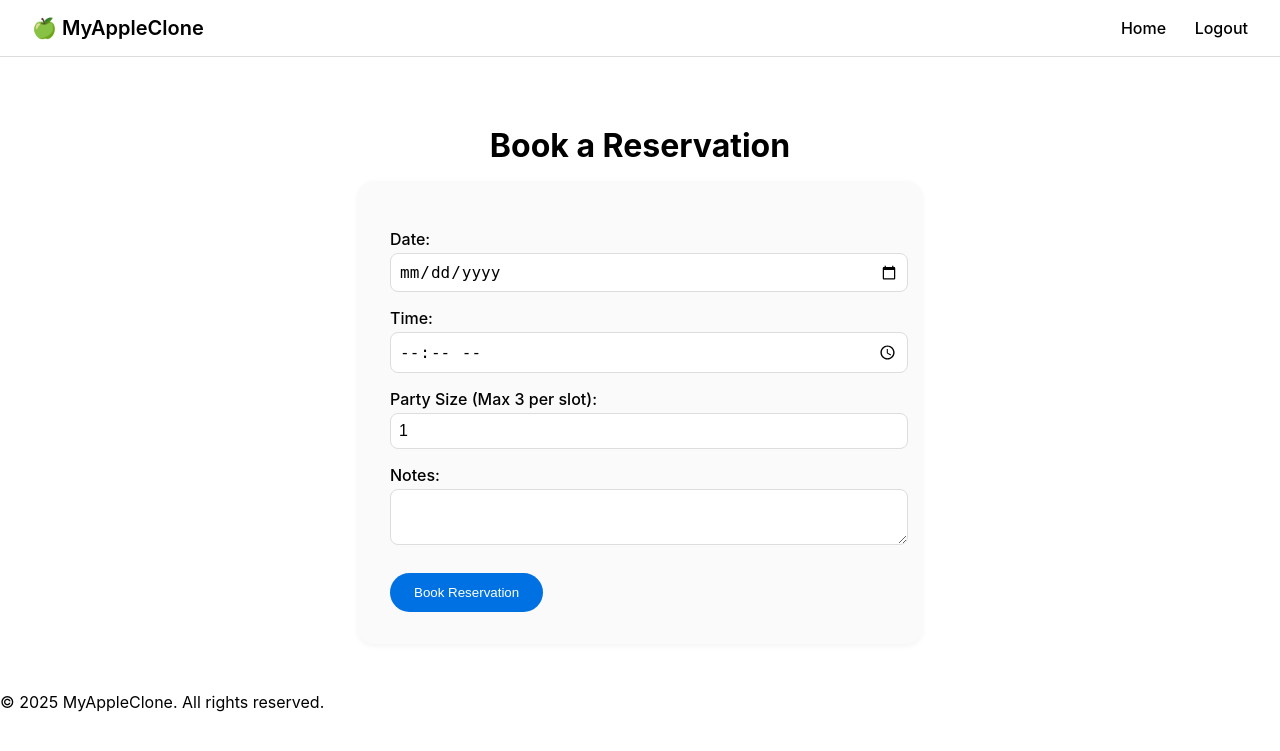
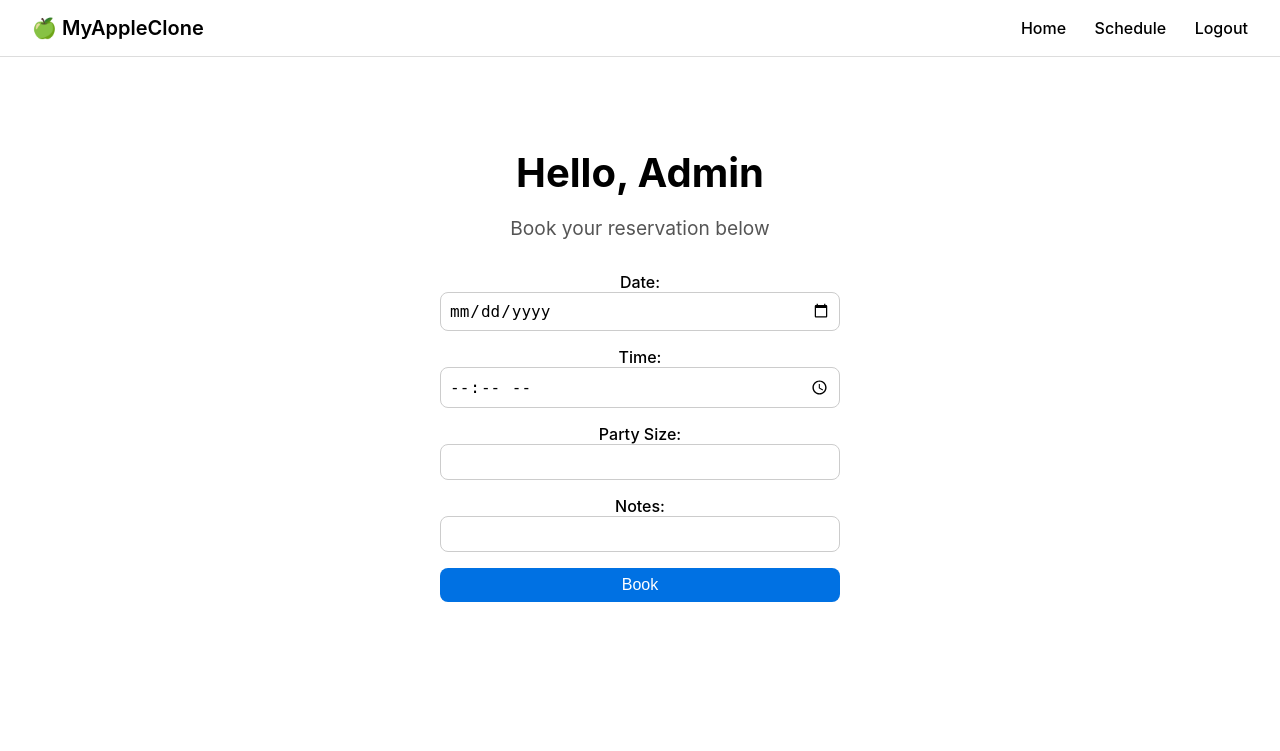
Before and after one commit to Ben-Meredith/signup1.0, a Flask app: page /schedule in a window 1280 px wide. Shown: the top 751 px of the page. Run offline with Flask 3, Linux system fonts and the light colour scheme; the visitor is signed in with stand-in values (Sample User, id 1); data comes from the database, SQL or seed files in the repository.

Commit message:
Update schedule.html

```diff
--- a/templates/schedule.html
+++ b/templates/schedule.html
@@ -5,19 +5,20 @@
 <meta name="viewport" content="width=device-width, initial-scale=1.0">
 <title>Book a Reservation</title>
 <style>
-    body { margin: 0; font-family: -apple-system, BlinkMacSystemFont, "Segoe UI", Roboto, sans-serif; background: #fff; color: #000; }
-    header { display: flex; justify-content: space-between; align-items: center; padding: 1rem 2rem; border-bottom: 1px solid #ddd; position: sticky; top: 0; background: #fff; z-index: 100; }
-    .logo { font-weight: 600; font-size: 1.25rem; }
-    nav a { text-decoration: none; color: #000; margin-left: 1.5rem; font-weight: 500; transition: color 0.2s; }
-    nav a:hover { color: #0071e3; }
-    .section { padding: 3rem 2rem; text-align: center; }
-    h1 { font-size: 2rem; margin-bottom: 1rem; }
-    form { max-width: 500px; margin: 0 auto; text-align: left; background: #fafafa; padding: 2rem; border-radius: 16px; box-shadow: 0 2px 6px rgba(0,0,0,0.05); }
-    label { display: block; margin-top: 1rem; font-weight: 500; }
-    input, textarea { width: 100%; padding: 0.5rem; margin-top: 0.25rem; border: 1px solid #ddd; border-radius: 8px; font-size: 1rem; }
-    button { margin-top: 1.5rem; padding: 0.75rem 1.5rem; background-color: #0071e3; color: #fff; border: none; border-radius: 1.5rem; font-weight: 500; cursor: pointer; transition: background 0.2s; }
-    button:hover { background-color: #005bb5; }
-    .error { color: red; margin-top: 1rem; }
+    body { margin:0; font-family:-apple-system, BlinkMacSystemFont, "Segoe UI", Roboto, sans-serif; background:#fff; color:#000; }
+    header { display:flex; justify-content:space-between; align-items:center; padding:1rem 2rem; border-bottom:1px solid #ddd; background:#fff; position:sticky; top:0; z-index:100; }
+    .logo { font-weight:600; font-size:1.25rem; }
+    nav a { text-decoration:none; color:#000; margin-left:1.5rem; font-weight:500; transition:color 0.2s; }
+    nav a:hover { color:#0071e3; }
+    .hero { text-align:center; padding:4rem 2rem; }
+    .hero h1 { font-size:2.5rem; margin-bottom:1rem; }
+    .hero p { font-size:1.2rem; color:#555; margin-bottom:2rem; }
+    form { max-width:400px; margin:0 auto; display:flex; flex-direction:column; gap:1rem; }
+    label { display:flex; flex-direction:column; font-weight:500; }
+    input, button { padding:0.5rem; font-size:1rem; border-radius:0.5rem; border:1px solid #ccc; }
+    button { background:#0071e3; color:#fff; border:none; cursor:pointer; transition: background 0.2s; }
+    button:hover { background:#005bb5; }
+    .error { color:red; text-align:center; }
 </style>
 </head>
 <body>
@@ -25,36 +26,34 @@
     <div class="logo">🍏 MyAppleClone</div>
     <nav>
         <a href="/">Home</a>
+        <a href="/schedule">Schedule</a>
         <a href="/logout">Logout</a>
     </nav>
 </header>
 
-<div class="section">
-    <h1>Book a Reservation</h1>
+<div class="hero">
+    <h1>Hello, {{ name }}</h1>
+    <p>Book your reservation below</p>
 
     {% if error %}
-        <div class="error">{{ error }}</div>
+    <p class="error">{{ error }}</p>
     {% endif %}
 
     <form method="POST" action="/schedule">
-        <label>Date:</label>
-        <input type="date" name="date" value="{{ form_values.date if form_values else '' }}" required>
-
-        <label>Time:</label>
-        <input type="time" name="time" value="{{ form_values.time if form_values else '' }}" required>
-
-        <label>Party Size (Max 3 per slot):</label>
-        <input type="number" name="party_size" min="1" max="3" value="{{ form_values.party_size if form_values else '1' }}" required>
-
-        <label>Notes:</label>
-        <textarea name="notes">{{ form_values.notes if form_values else '' }}</textarea>
-
-        <button type="submit">Book Reservation</button>
+        <label>Date:
+            <input type="date" name="date" required value="{{ form_values.date if form_values else '' }}">
+        </label>
+        <label>Time:
+            <input type="time" name="time" required value="{{ form_values.time if form_values else '' }}">
+        </label>
+        <label>Party Size:
+            <input type="number" name="party_size" min="1" max="10" required value="{{ form_values.party_size if form_values else '' }}">
+        </label>
+        <label>Notes:
+            <input type="text" name="notes" value="{{ form_values.notes if form_values else '' }}">
+        </label>
+        <button type="submit">Book</button>
     </form>
 </div>
-
-<footer>
-    &copy; 2025 MyAppleClone. All rights reserved.
-</footer>
 </body>
 </html>
```
